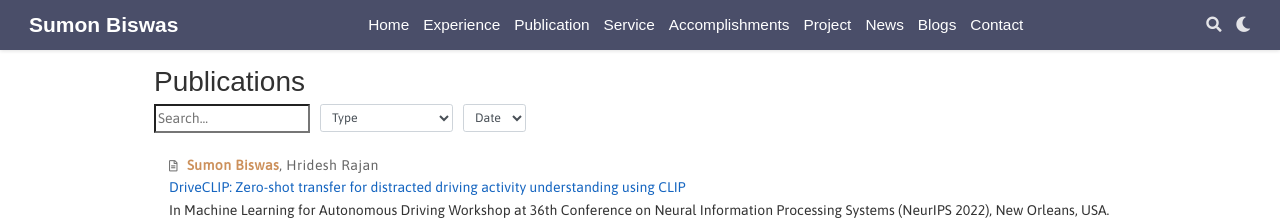
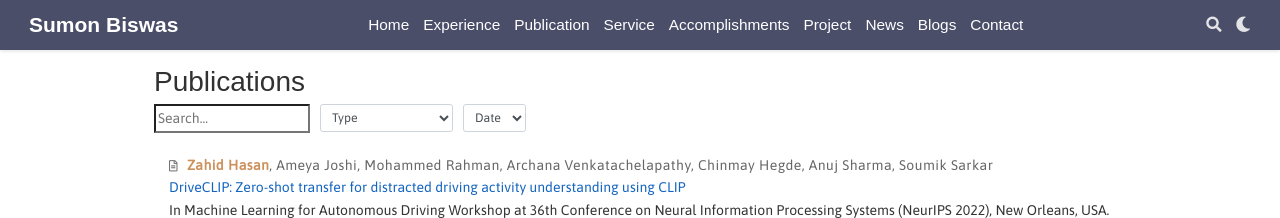
Before and after one commit to zahid-isu/zahid-isu.github.io, a plain HTML site: page publication/index.html in a window 1280 px wide. Shown: the top 218 px of the page. Drawn offline with nearby package versions, Linux system fonts and the light colour scheme; some icons are missing; a web font is replaced by a local one.

Commit message:
Update index.html

```diff
--- a/publication/index.html
+++ b/publication/index.html
@@ -1006,8 +1006,13 @@
 
 
   <span class="author-highlighted">
-      Sumon Biswas</span>, <span >
-      Hridesh Rajan</span>
+      Zahid Hasan</span>, <span >
+      Ameya Joshi</span>, <span >
+      Mohammed Rahman</span>, <span >
+      Archana Venkatachelapathy</span>, <span >
+      Chinmay Hegde</span>, <span >
+      Anuj Sharma</span>, <span >
+      Soumik Sarkar</span>
   </span>
   <div>
     <a href="/publication/neurips22/">DriveCLIP: Zero-shot transfer for distracted driving activity understanding using CLIP</a>
```
